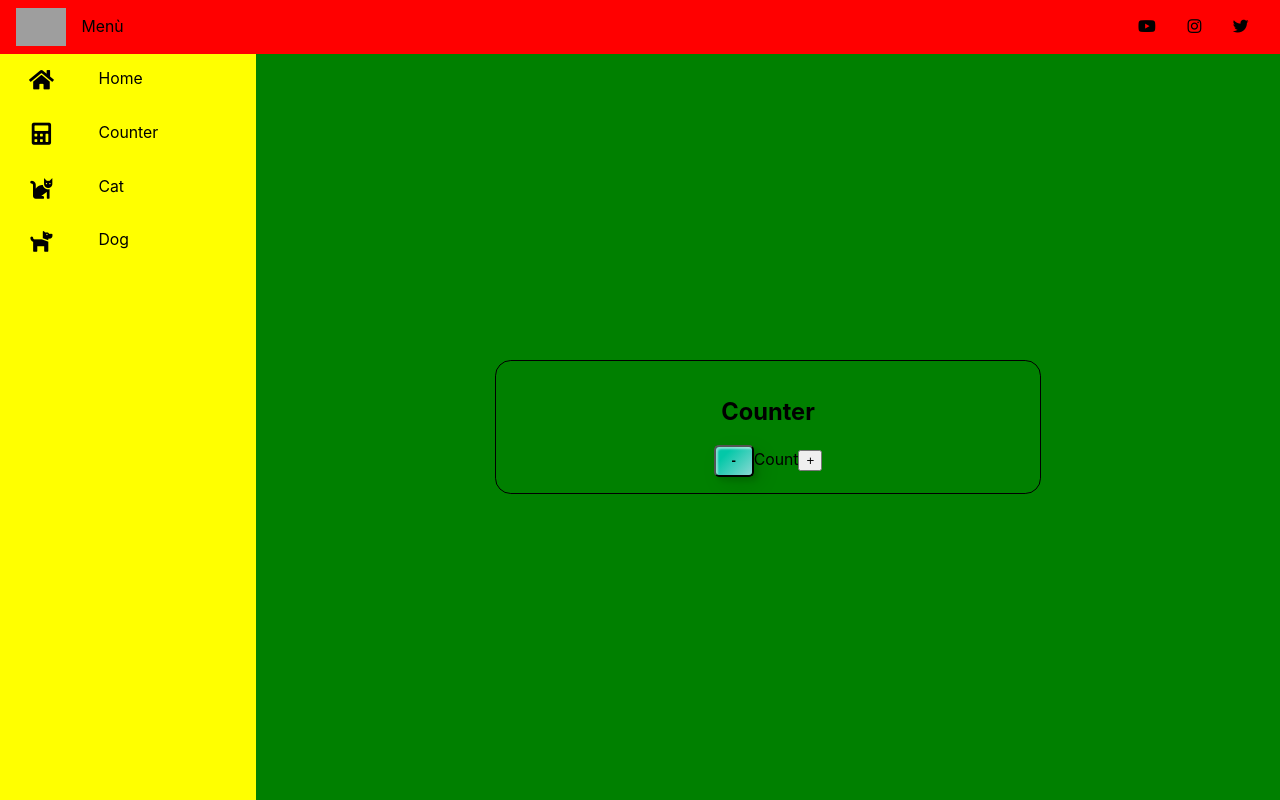
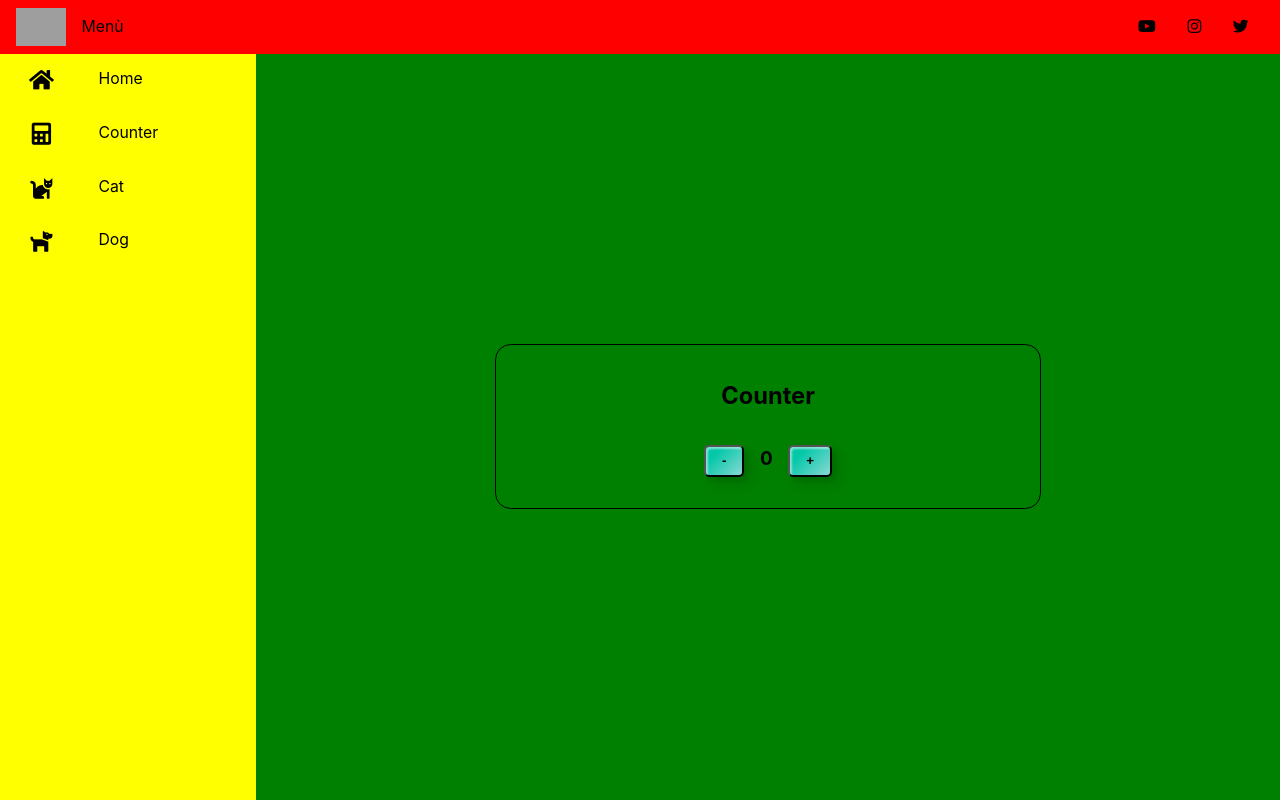
Before and after one commit to MirkoDC-Aesys/SagaTypeScriptPractice, a React (Create React App) app: page /Counter in a window 1280 px wide. Built offline with nearby package versions, Linux system fonts and the light colour scheme; grey boxes are pictures that could not be loaded.

Commit message:
Add dispatch onClick in Counter.tsx

```diff
--- a/src/components/Button.module.css
+++ b/src/components/Button.module.css
@@ -5,7 +5,6 @@
     font-weight: 900;
     background: linear-gradient(315deg, #89d8d3 0%, #03c8a8 74%);
     cursor: pointer;
-    transition: all 0.3s ease;
     position: relative;
     display: inline-block;
      box-shadow:inset 2px 2px 2px 0px rgba(255,255,255,.5),
--- a/src/features/Counter/Counter.module.css
+++ b/src/features/Counter/Counter.module.css
@@ -12,3 +12,13 @@
     width: 50%;
     text-align: center;
 }
+
+.countContainer {
+    padding: 1rem 0;
+}
+
+.count {
+    font-size: 1.2rem;
+    font-weight: 700;
+    padding: 0 1rem;
+}
--- a/src/features/Counter/Counter.tsx
+++ b/src/features/Counter/Counter.tsx
@@ -1,16 +1,21 @@
 import React from 'react'
 import classes from './Counter.module.css'
 import Button from '../../components/Button'
+import { useAppDispatch, useAppSelector } from '../../app/hooks'
+import { decremented, incremented } from './counterSlice'
 
 const Counter = () => {
+    const count = useAppSelector(state => state.counter.value)
+    const dispatch = useAppDispatch()
+
     return (
         <div className={classes.container}>
             <div className={classes.counterBox}>
                 <h2>Counter</h2>
-                <div>
-                    <Button onClick={() => alert('ciao')}>-</Button>
-                    <span>Count</span>
-                    <button>+</button>
+                <div className={classes.countContainer}>
+                    <Button onClick={() => dispatch(incremented())}>-</Button>
+                    <span className={classes.count}>{count}</span>
+                    <Button onClick={() => dispatch(decremented())}>+</Button>
                 </div>
             </div>
         </div>
```
